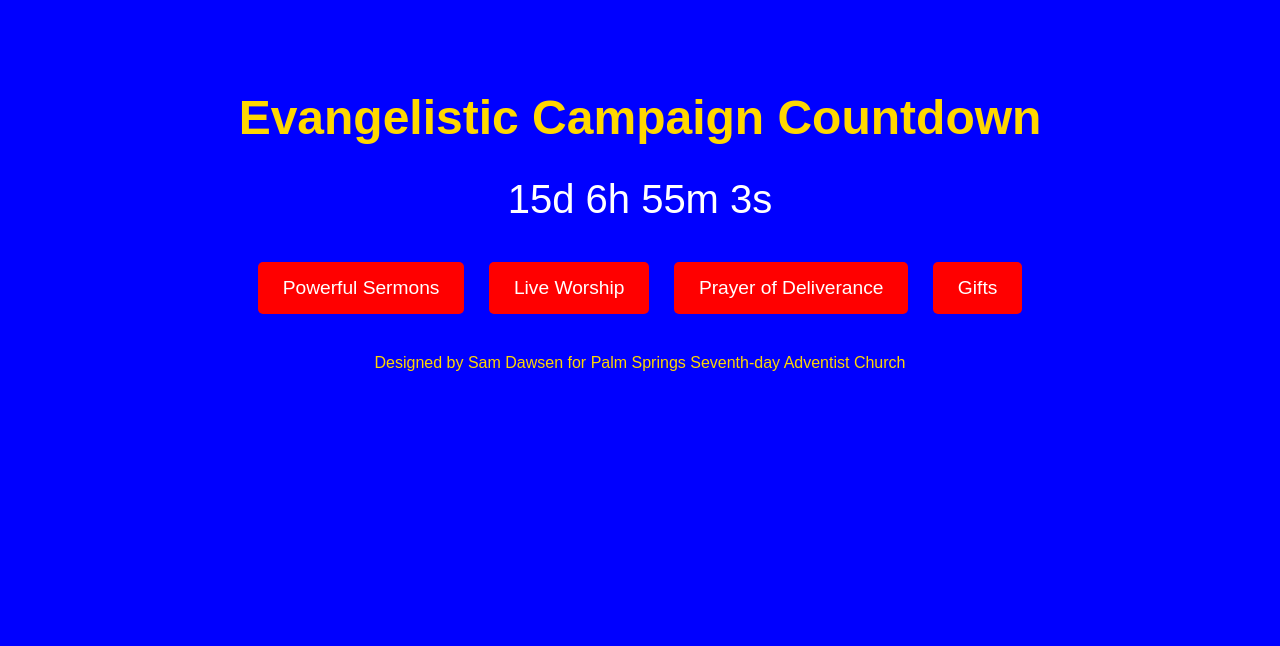
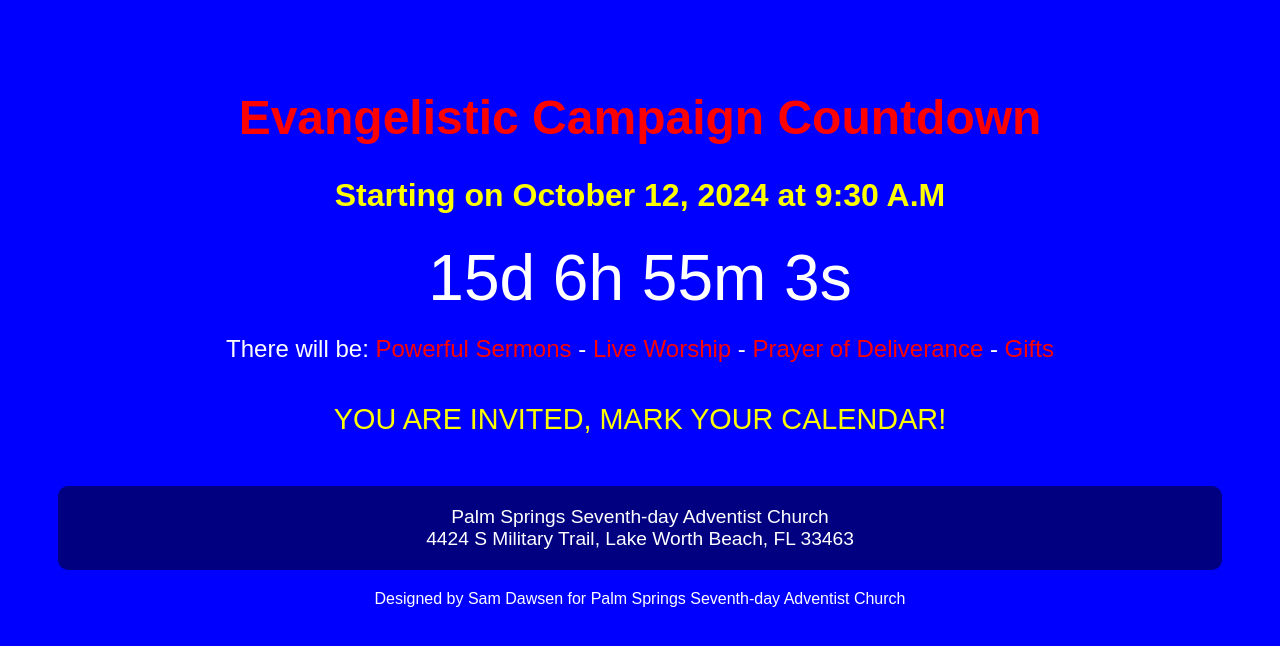
Before and after one commit to Dawsensam-App/Evangelistic-Campaign, a plain HTML site: page index.html in a window 1280 px wide. Drawn offline with Linux system fonts and the light colour scheme.

Commit message:
Update index.html

```diff
--- a/index.html
+++ b/index.html
@@ -3,85 +3,115 @@
 <head>
     <meta charset="UTF-8">
     <meta name="viewport" content="width=device-width, initial-scale=1.0">
-    <title>Countdown to Evangelistic Campaign</title>
+    <title>Evangelistic Campaign Countdown</title>
     <style>
         body {
-            background-color: #0000FF; /* Blue background */
-            color: white;
             font-family: Arial, sans-serif;
+            background-color: #0000ff; /* Blue background */
+            color: #ffffff; /* White text */
             text-align: center;
             padding: 50px;
         }
 
         h1 {
-            color: #FFD700; /* Yellow text */
+            color: #ff0000; /* Red for the heading */
             font-size: 3em;
         }
 
-        #countdown {
-            font-size: 2.5em;
-            margin-bottom: 30px;
+        h2 {
+            color: #ffff00; /* Dark yellow for secondary text */
+            font-size: 2em;
         }
 
-        button {
-            background-color: #FF0000; /* Red buttons */
-            color: white;
-            border: none;
-            padding: 15px 25px;
-            font-size: 1.2em;
-            margin: 10px;
-            cursor: pointer;
-            border-radius: 5px;
+        .countdown {
+            font-size: 4em;
+            margin: 20px 0;
         }
 
-        button:hover {
-            background-color: #FF6347; /* Lighter red on hover */
+        .event-details {
+            font-size: 1.5em;
+            color: #ffffff;
+            margin-bottom: 40px;
+        }
+
+        .highlight {
+            color: #ff0000; /* Red for highlights */
         }
 
         .footer {
-            margin-top: 30px;
+            background-color: #000080; /* Darker blue for the footer */
+            padding: 20px;
+            margin-top: 50px;
+            border-radius: 10px;
+        }
+
+        .footer p {
+            margin: 0;
+            font-size: 1.2em;
+        }
+
+        .invitation {
+            color: #ffff00; /* Yellow for the invitation text */
+            font-size: 1.8em;
+        }
+
+        .designer {
+            color: #ffffff;
+            margin-top: 20px;
             font-size: 1em;
-            color: #FFD700; /* Yellow footer text */
         }
     </style>
 </head>
 <body>
 
     <h1>Evangelistic Campaign Countdown</h1>
+    <h2>Starting on October 12, 2024 at 9:30 A.M</h2>
+    <div class="countdown" id="countdown"></div>
 
-    <div id="countdown"></div>
+    <div class="event-details">
+        There will be:
+        <span class="highlight">Powerful Sermons</span> -
+        <span class="highlight">Live Worship</span> -
+        <span class="highlight">Prayer of Deliverance</span> -
+        <span class="highlight">Gifts</span>
+    </div>
 
-    <button>Powerful Sermons</button>
-    <button>Live Worship</button>
-    <button>Prayer of Deliverance</button>
-    <button>Gifts</button>
+    <div class="invitation">
+        YOU ARE INVITED, MARK YOUR CALENDAR!
+    </div>
 
     <div class="footer">
+        <p>Palm Springs Seventh-day Adventist Church</p>
+        <p>4424 S Military Trail, Lake Worth Beach, FL 33463</p>
+    </div>
+
+    <div class="designer">
         Designed by Sam Dawsen for Palm Springs Seventh-day Adventist Church
     </div>
 
     <script>
-        // Set the date for the campaign
-        var eventDate = new Date("October 12, 2024 09:30:00").getTime();
+        // Set the date for the event
+        var countDownDate = new Date("October 12, 2024 09:30:00").getTime();
 
         // Update the countdown every 1 second
         var countdownFunction = setInterval(function() {
             var now = new Date().getTime();
-            var timeLeft = eventDate - now;
+            var distance = countDownDate - now;
 
-            // Time calculations for days, hours, minutes and seconds
-            var days = Math.floor(timeLeft / (1000 * 60 * 60 * 24));
-            var hours = Math.floor((timeLeft % (1000 * 60 * 60 * 24)) / (1000 * 60 * 60));
-            var minutes = Math.floor((timeLeft % (1000 * 60 * 60)) / (1000 * 60));
-            var seconds = Math.floor((timeLeft % (1000 * 60)) / 1000);
+            // Calculate days, hours, minutes, and seconds
+            var days = Math.floor(distance / (1000 * 60 * 60 * 24));
+            var hours = Math.floor((distance % (1000 * 60 * 60 * 24)) / (1000 * 60 * 60));
+            var minutes = Math.floor((distance % (1000 * 60 * 60)) / (1000 * 60));
+            var seconds = Math.floor((distance % (1000 * 60)) / 1000);
 
-            // Display the result in the countdown div
-            document.getElementById("countdown").innerHTML = days + "d " + hours + "h " + minutes + "m " + seconds + "s ";
+            // Display the result
+            document.getElementById("countdown").innerHTML = days + "d " + hours + "h "
+            + minutes + "m " + seconds + "s ";
 
-            // If the countdown is finished, display a message
-            if (timeLeft < 0) {
+            // If the countdown is over, show a message
+            if (distance < 0) {
                 clearInterval(countdownFunction);
-                document.getElementById("countdown").innerHTML = "The Event Has Started!";
+                document.getElementById("countdown").innerHTML = "The event is happening now!";
             }
         }, 1000);
     </script>
```
